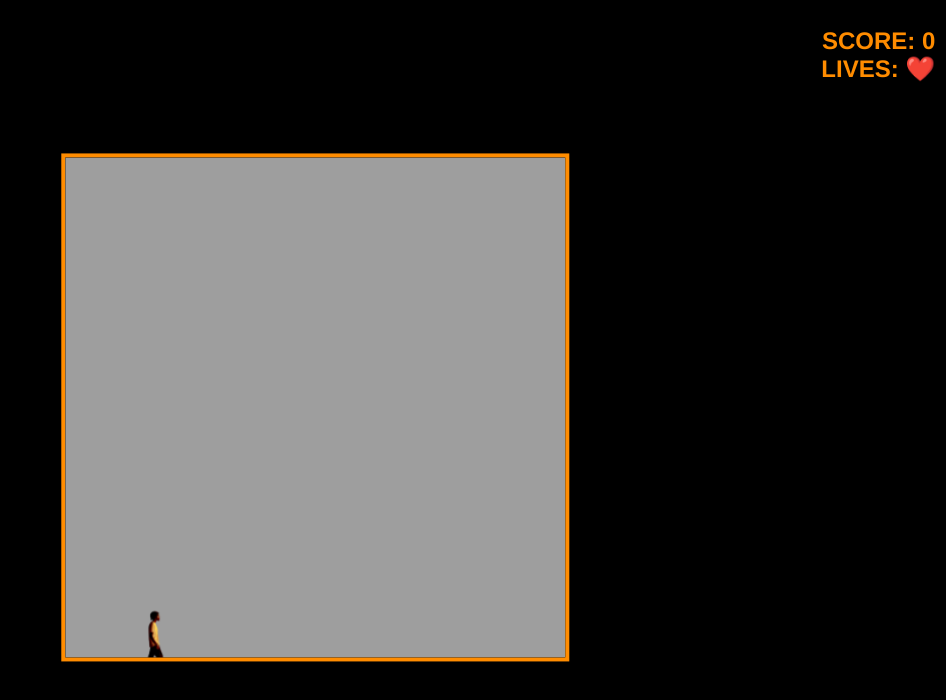
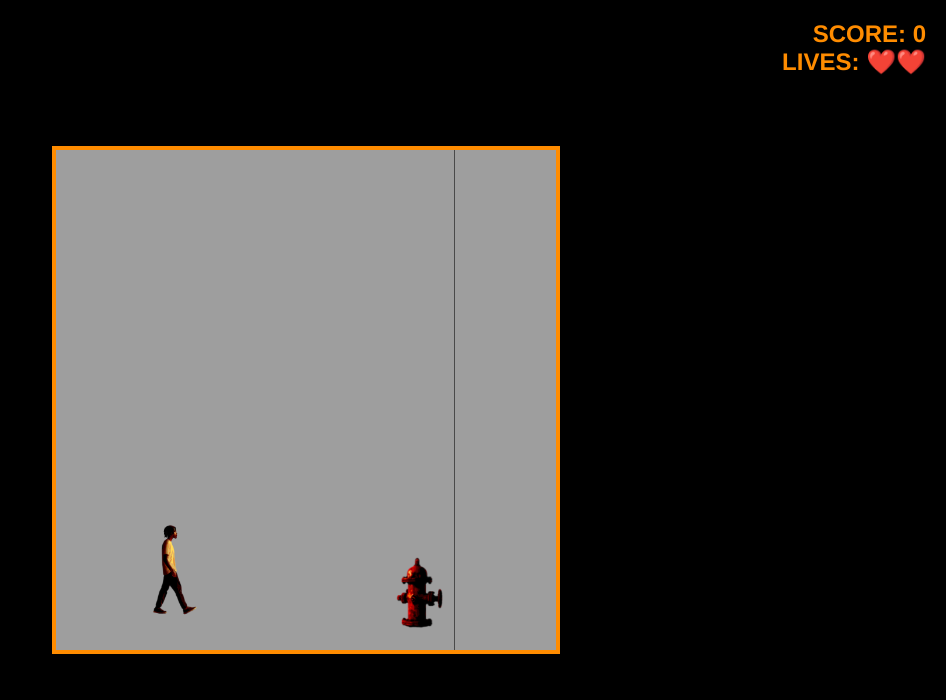
Before and after one commit to justinvinylz/put-in-work-landing, a plain HTML site: page game.html in a window 1280 px wide. Both pictures are taken after a click on the button "PRESS START". Shown: the whole page, without its empty margins (334-1280 px from the left). Drawn offline with Linux system fonts and the light colour scheme.

Commit message:
Update game.html

```diff
--- a/game.html
+++ b/game.html
@@ -22,27 +22,25 @@
             max-height: 85vh;
             width: auto;
             height: auto;
+            image-rendering: pixelated; /* Keeps the pixel art sharp */
         }
 
         .ui-panel { position: absolute; top: 20px; right: 20px; color: var(--neon); font-size: 1.5rem; text-align: right; z-index: 30; font-weight: bold; text-shadow: 2px 2px #000; }
 
         .overlay {
-            position: absolute; z-index: 100; /* Extremely high to stay on top */
+            position: absolute; z-index: 100;
             background: rgba(0,0,0,0.95);
             padding: 40px; border: 2px solid var(--neon); width: 85%; max-width: 450px;
             display: flex; flex-direction: column; align-items: center;
             box-shadow: 0 0 50px rgba(0,0,0,1);
         }
 
-        /* LOGO FIX: Forced visibility and size */
         .menu-logo {
             width: 100%;
-            max-width: 350px;
+            max-width: 320px;
             height: auto;
             margin-bottom: 20px;
             display: block;
-            position: relative;
-            z-index: 101;
         }
 
         .btn {
@@ -72,7 +70,7 @@
         </div>
 
         <div id="menu" class="overlay">
-            <img src="title-logo.png" alt="Put In Work" class="menu-logo" id="logoImg">
+            <img src="title-logo.png" alt="Put In Work" class="menu-logo">
             <p id="high-score">HIGH SCORE: 0</p>
             <button class="btn" onclick="startGame()">PRESS START</button>
             <p style="font-size: 0.9rem; margin-top: 15px; color: #888;">TAP OR SPACE TO JUMP</p>
@@ -89,24 +87,34 @@
         const music = document.getElementById('bgMusic');
         const gameWrap = document.getElementById('game-wrap');
 
-        canvas.width =500;
-        canvas.height =500;
+        // Logic dimensions
+        canvas.width = 500;
+        canvas.height = 500;
 
         const bgImg = new Image(); bgImg.src = 'urban-bg.png';
         const playerImg = new Image(); playerImg.src = 'player-pixel.png';
         const obsImg = new Image(); obsImg.src = 'obstacle.png';
 
-        let gameActive = false, score = 0, lives = 3, speed = 12, frames = 0, bgX = 0;
+        let gameActive = false, score = 0, lives = 3, speed = 6, frames = 0, bgX = 0;
         let obstacles = [];
         let highScore = localStorage.getItem('vinylzHS') || 0;
         document.getElementById('high-score').innerText = `HIGH SCORE: ${highScore}`;
 
-        // GROUND ADJUSTMENT: 1450 works for most street backgrounds
-        const GROUND_Y =450;
-        const player = { x: 50, y: GROUND_Y, w: 80, h: 80, dy: 0, jump: -16, gravity: 0.8, grounded: false };
+        // --- PROPORTIONAL ALIGNMENT ---
+        const GROUND_Y = 370; // Adjusted for sidewalk perspective
+        const player = {
+            x: 60,
+            y: GROUND_Y,
+            w: 110, // Larger presence
+            h: 110,
+            dy: 0,
+            jump: -15,
+            gravity: 0.75,
+            grounded: false
+        };
 
         function startGame() {
-            gameActive = true; score = 0; lives = 3; speed = 12; obstacles = [];
+            gameActive = true; score = 0; lives = 3; speed = 6; obstacles = [];
             document.getElementById('menu').style.display = 'none';
             document.getElementById('ui').style.display = 'block';
             document.getElementById('lives').innerText = "❤️❤️❤️";
@@ -143,26 +151,39 @@
             if (!gameActive) return;
             ctx.clearRect(0, 0, canvas.width, canvas.height);
 
-            bgX -= 1;
+            // 1. Background (Slow parallax)
+            bgX -= 0.6;
             if (bgX <= -canvas.width) bgX = 0;
             ctx.drawImage(bgImg, bgX, 0, canvas.width, canvas.height);
             ctx.drawImage(bgImg, bgX + canvas.width, 0, canvas.width, canvas.height);
 
+            // 2. Player Physics
             player.dy += player.gravity;
             player.y += player.dy;
-            if (player.y > GROUND_Y) { player.y = GROUND_Y; player.dy = 0; player.grounded = true; }
+            if (player.y > GROUND_Y) {
+                player.y = GROUND_Y;
+                player.dy = 0;
+                player.grounded = true;
+            }
             ctx.drawImage(playerImg, player.x, player.y, player.w, player.h);
 
-            if (frames % Math.max(50, 120 - Math.floor(score/2)) === 0) {
-                obstacles.push({ x: canvas.width, y: GROUND_Y + 20, w: 60, h: 60 });
+            // 3. Obstacle Management
+            if (frames % Math.max(65, 140 - Math.floor(score/2)) === 0) {
+                obstacles.push({
+                    x: canvas.width,
+                    y: GROUND_Y + 35, // Aligned to character feet
+                    w: 75,
+                    h: 75
+                });
             }
 
             obstacles.forEach((o, i) => {
                 o.x -= speed;
                 ctx.drawImage(obsImg, o.x, o.y, o.w, o.h);
 
-                if (player.x < o.x + o.w - 50 && player.x + player.w - 50 > o.x &&
-                    player.y < o.y + o.h - 50 && player.y + player.h - 50 > o.y) {
+                // Hitbox (Balanced for fun gameplay)
+                if (player.x < o.x + o.w - 25 && player.x + player.w - 25 > o.x &&
+                    player.y < o.y + o.h - 25 && player.y + player.h - 25 > o.y) {
                     obstacles.splice(i, 1);
                     die();
                 }
@@ -171,7 +192,7 @@
                     obstacles.splice(i, 1);
                     score++;
                     document.getElementById('score').innerText = score;
-                    speed += 0.2;
+                    speed += 0.12;
                 }
             });
 
```
